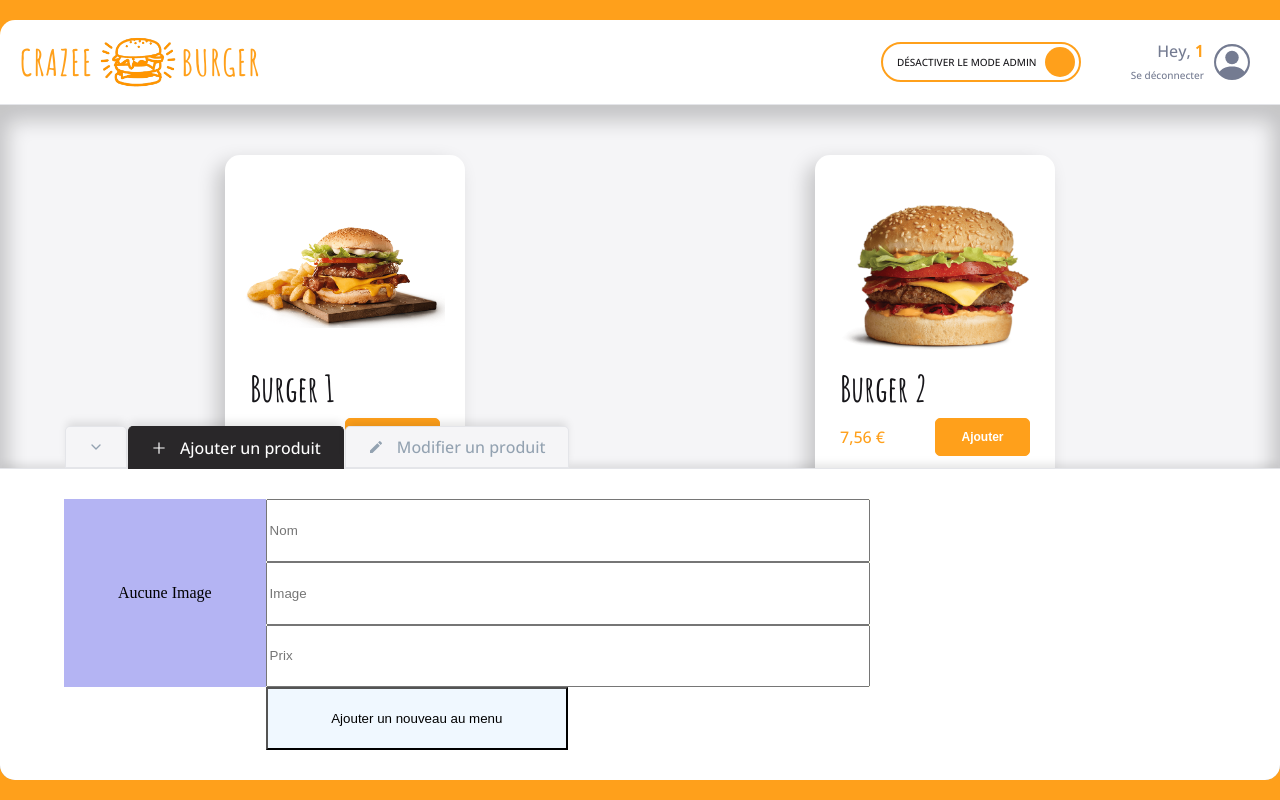
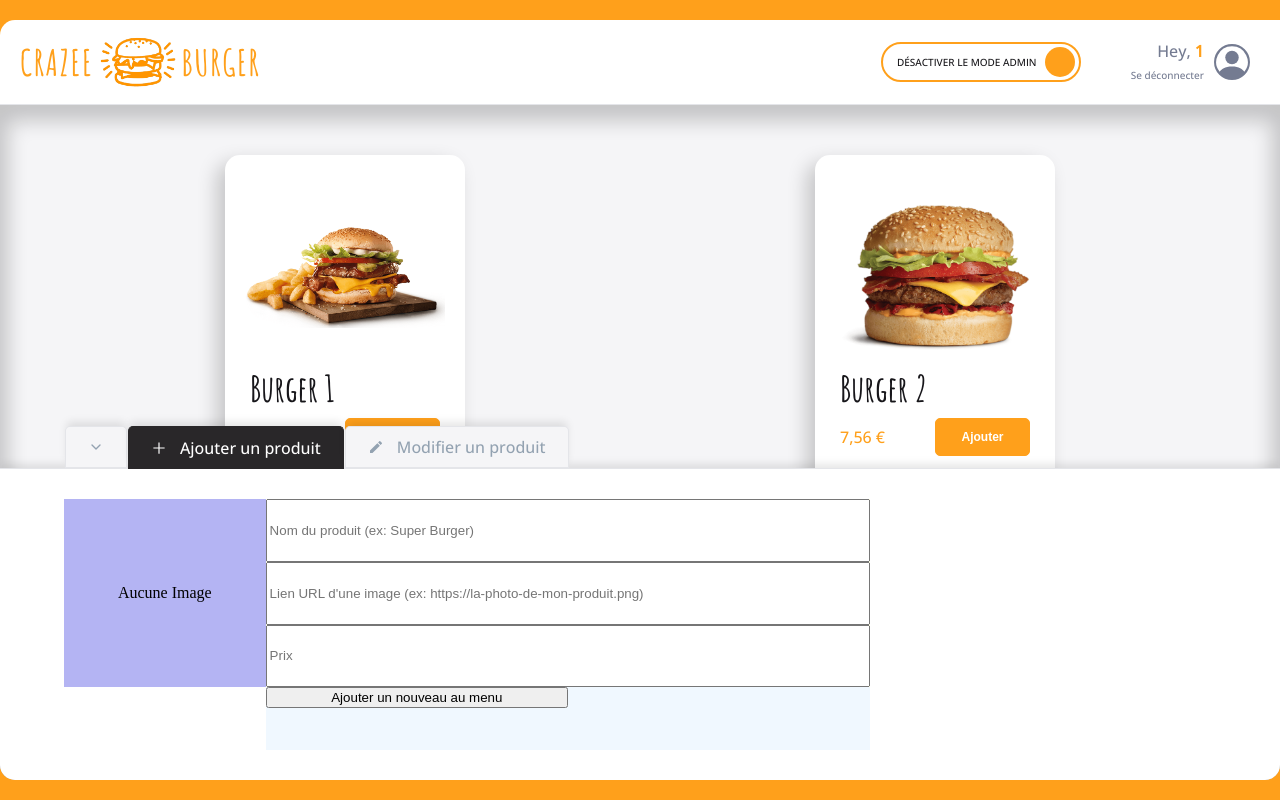
Before and after one commit to D-Luffytaro/crazee-burger, a React (Vite) app in the folder crazy-bg/: page /order/1 in a window 1280 px wide. Shown: the top 800 px of the page. Built offline with nearby package versions, Linux system fonts and the light colour scheme; the HTML template or start-up script is replaced by a standard one.

Commit message:
🚧 F08: ADMIN > AddForm > Add success messagee

```diff
--- a/crazy-bg/src/components/pages/order/Main/Admin/AddForm.jsx
+++ b/crazy-bg/src/components/pages/order/Main/Admin/AddForm.jsx
@@ -13,6 +13,7 @@ export default function AddForm() {
   const { handleAdd } = useContext(OrderContext);
 
   const [newProduct, setNewProduct] = useState(EMPTY_PRODUCT);
+  const [isSubmitted, setIsSubmitted] = useState(false);
 
   const handleSubmit = (event) => {
     event.preventDefault();
@@ -23,12 +24,22 @@ export default function AddForm() {
     };
 
     handleAdd(newProductToAdd);
+    displaySuccessMessage();
+
+    setNewProduct(EMPTY_PRODUCT);
   };
 
   const handleChange = (event) => {
     const newValue = event.target.value;
     const name = event.target.name;
     setNewProduct({ ...newProduct, [name]: newValue });
+  };
+
+  const displaySuccessMessage = () => {
+    setIsSubmitted(true);
+    setTimeout(() => {
+      setIsSubmitted(false);
+    }, 2000);
   };
 
   return (
@@ -45,14 +56,14 @@ export default function AddForm() {
           name="title"
           value={newProduct.title}
           type="text"
-          placeholder="Nom"
+          placeholder="Nom du produit (ex: Super Burger)"
           onChange={handleChange}
         />
         <input
           name="imageSource"
           value={newProduct.imageSource}
           type="url"
-          placeholder="Image"
+          placeholder="Lien URL d'une image (ex: https://la-photo-de-mon-produit.png)"
           onChange={handleChange}
         />
         <input
@@ -63,7 +74,10 @@ export default function AddForm() {
           onChange={handleChange}
         />
       </div>
-      <button className="submit-button">Ajouter un nouveau au menu</button>
+      <div className="submit-button">
+        <button>Ajouter un nouveau au menu</button>
+        {isSubmitted && <span>Ajouté avec succès !</span>}
+      </div>
     </AddFormStyled>
   );
 }
@@ -99,6 +113,9 @@ const AddFormStyled = styled.form`
   .submit-button {
     background-color: aliceblue;
     grid-area: 4 / -2 / 4 / -1;
-    width: 50%;
+
+    button {
+      width: 50%;
+    }
   }
 `;
```
